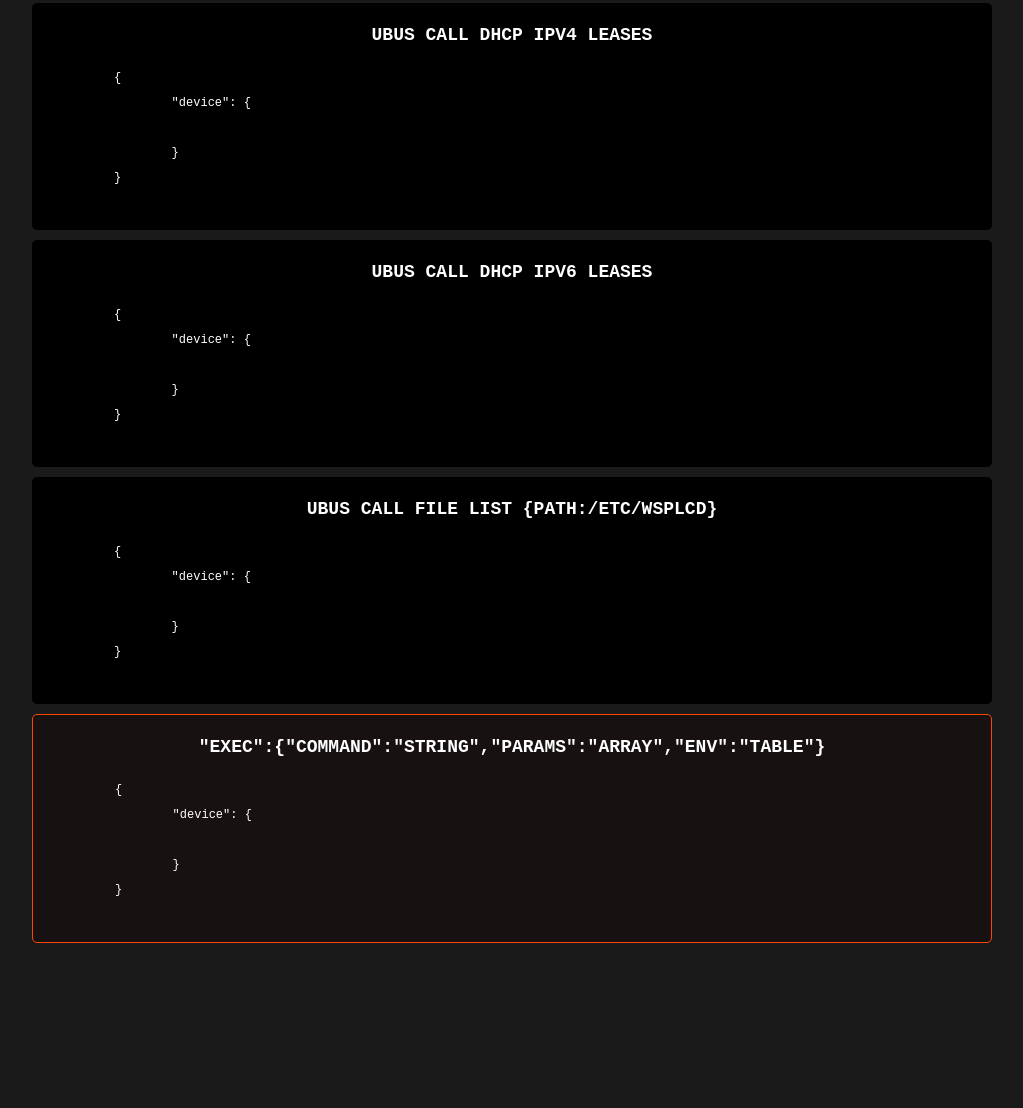
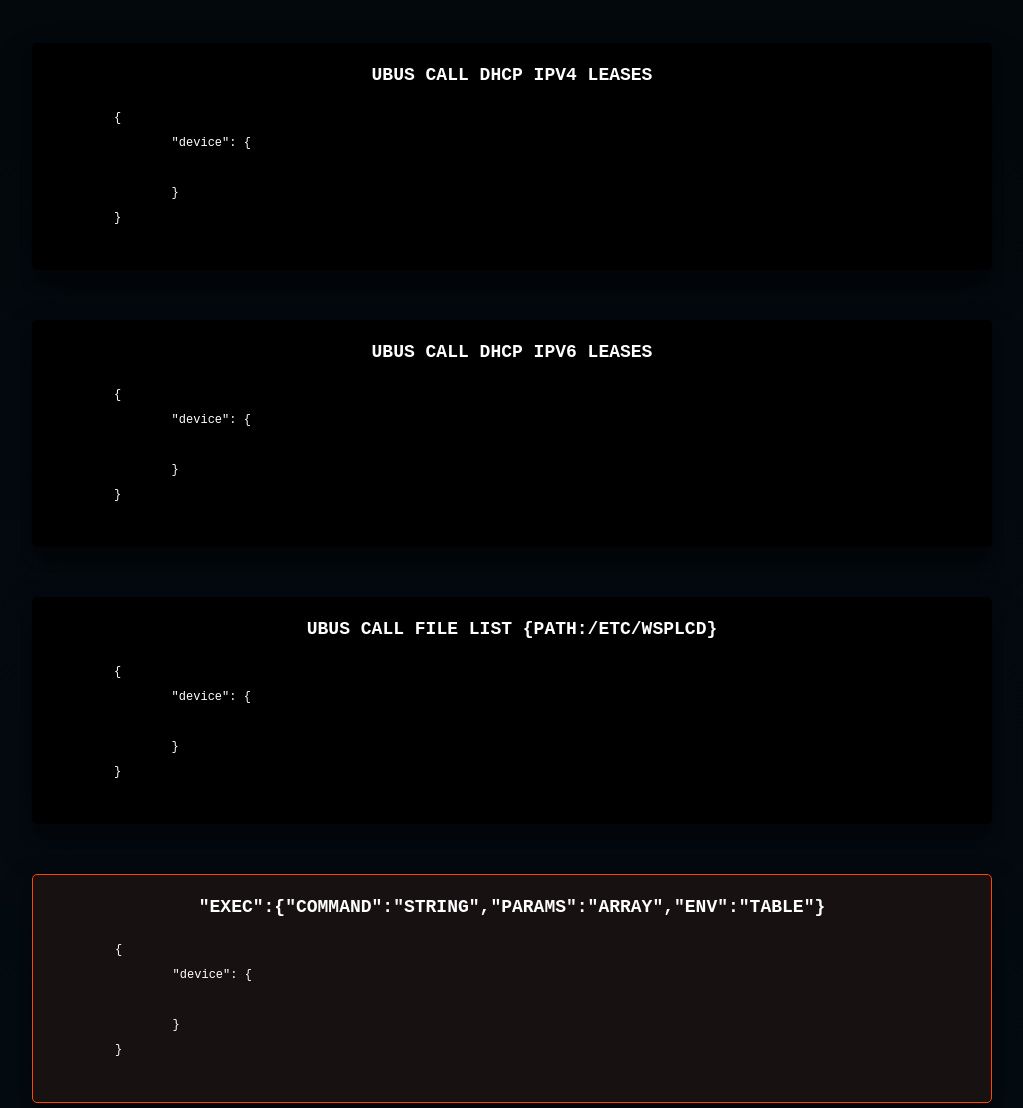
Before and after one commit to felipegcoutinho/SSH-Zeus, a plain HTML site: page index.html in a window 1280 px wide. Shown: the part 1074-2182 px from the top of the page, without its empty margins (128-1151 px from the left). Before the commit the page ends 2022 px from the top, so only its background shows below. Drawn offline with Linux system fonts and the light colour scheme.

Commit message:
update colors

```diff
--- a/css/main.css
+++ b/css/main.css
@@ -11,7 +11,8 @@ html {
 
 body {
   font-family: monospace, Segoe UI, 'Ubuntu', Arial, Helvetica, sans-serif;
-  background-color: #1a1a1a;
+  background-color: #020508;
+  background-image: linear-gradient(180deg, #020508, #040b11);
   color: white;
   line-height: 25px;
 }
@@ -77,7 +78,8 @@ section.container {
   border-radius: 5px;
   padding: 2px 10px;
   font-size: 12px;
-  margin-top: 10px;
+  margin-top: 50px;
+  box-shadow: rgba(0, 0, 0, 0.3) 0px 19px 38px, rgba(0, 0, 0, 0.22) 0px 15px 12px;
 }
 
 .code-error {
@@ -85,8 +87,9 @@ section.container {
   border-radius: 5px;
   padding: 2px 10px;
   font-size: 12px;
-  margin-top: 10px;
+  margin-top: 50px;
   border: 1px solid orangered;
+  box-shadow: rgba(0, 0, 0, 0.3) 0px 19px 38px, rgba(0, 0, 0, 0.22) 0px 15px 12px;
 }
 
 p.description {
```
